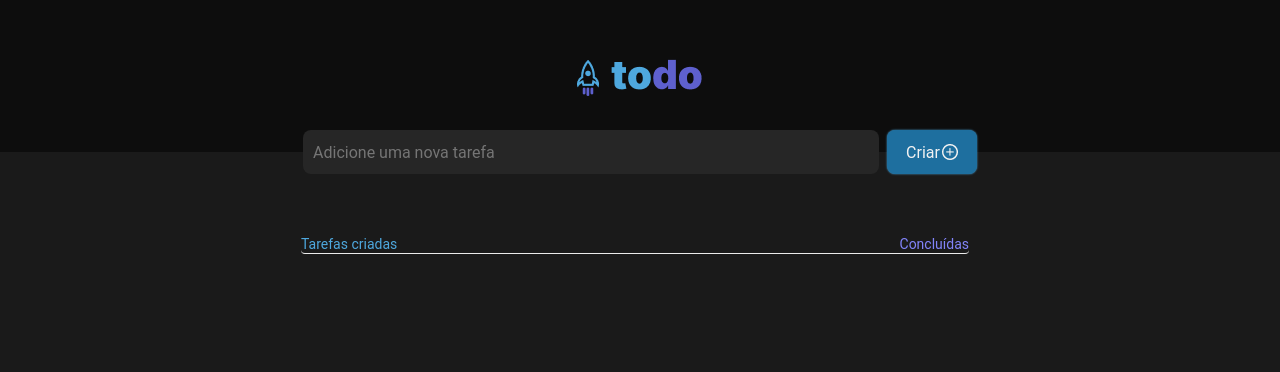
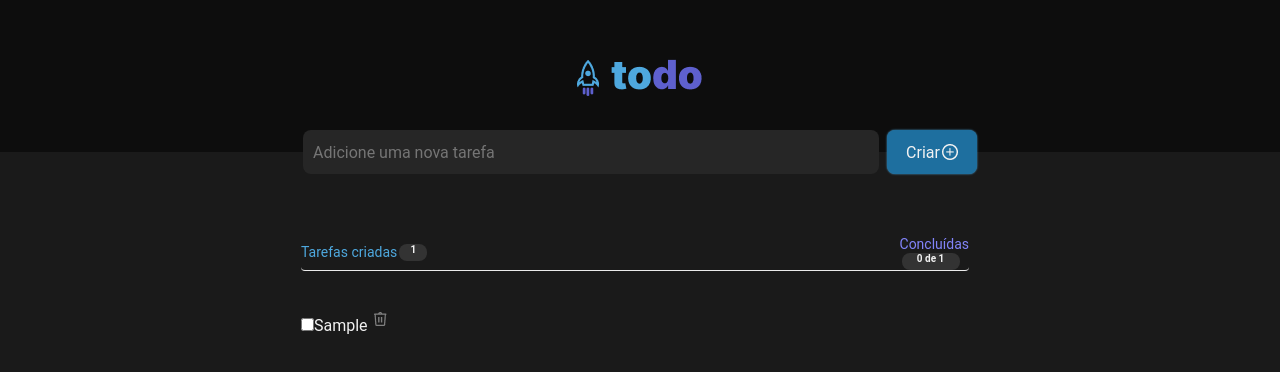
Before and after one commit to ricardocr18/rocketseat-react-projeto01, a React (Vite) app: page / in a window 1280 px wide. Both pictures are taken after typing "Sample" into the empty fields and a click on the button "Criar". Shown: the top 372 px of the page. Built offline with nearby package versions, Linux system fonts and the light colour scheme; the HTML template or start-up script is replaced by a standard one.

Commit message:
como deletar tasks

```diff
--- a/package.json
+++ b/package.json
@@ -10,6 +10,9 @@
     "preview": "vite preview"
   },
   "dependencies": {
+    "@emotion/react": "^11.11.1",
+    "@emotion/styled": "^11.11.0",
+    "@mui/joy": "^5.0.0-beta.4",
     "react": "^18.2.0",
     "react-dom": "^18.2.0",
     "uuid": "^9.0.0"
--- a/src/components/Tasks/task.module.css
+++ b/src/components/Tasks/task.module.css
@@ -77,7 +77,7 @@ section {
     font-size: 14px;
 }
 
-.taskCriada > input {
+.taskCriada > p {
 
     background: var(--gray-400);
     border: 0;
@@ -99,7 +99,7 @@ section {
 
 }
 
-.taskConlcuidas > input {
+.taskConlcuidas > p {
     background: var(--gray-400);
     border: 0;
     border-radius: 8px;
@@ -118,7 +118,7 @@ section {
         flex-direction: row;
         justify-content: left;
         align-items: center;
-
+        color: var(--gray-100);  /* Criei agora */
         padding: 1rem 0;
         list-style: none;
 
--- a/src/components/Tasks/task.tsx
+++ b/src/components/Tasks/task.tsx
@@ -3,6 +3,7 @@ import plus from "../../assets/plus.png";
 import { useEffect, useState } from "react";
 import { v4 as uuidv4 } from "uuid";
 import { ITask } from "../../interfaces/iTask";
+import trash from "../../assets/trash.png"
 
 export function Task() {
   const [tasks, setTasks] = useState<ITask[]>([]);
@@ -17,20 +18,38 @@ export function Task() {
     event: React.FormEvent<HTMLFormElement>
   ) => {
     event.preventDefault(); // Impede o comportamento padrão de envio do formulário
-    //console.log("Nova tarefa:", newTask); // Você pode fazer algo com o valor aqui
-    if(newTask){
+    if (newTask) {
       const newTasks = {
         id: uuidv4(),
         title: newTask,
         isComplete: false,
-        }
+      };
 
-        setTasks((prevTasks) => [...prevTasks,newTasks])
+      setTasks((prevTasks) => [...prevTasks, newTasks]);
       // Limpa o campo de entrada após a submissão
       setNewTask("");
     }
+  };
 
+  const handleCompletedTask = (taskId: string) => {
+    setTasks((prevTasks) =>
+      prevTasks.map((task) =>
+        task.id === taskId ? { ...task, isComplete: !task.isComplete } : task
+      )
+    );
+    console.log("Total de isComplete: ", tasks);
   };
+
+  const compited = tasks.filter((task) => {
+    const cont = task.isComplete === true;
+    return cont;
+  }).length;
+
+
+  const sumTasks = tasks.length;
+  console.log("Total de tarefas: ", sumTasks);
+
+  const concluidas = ` ${compited} de ${sumTasks}`;
 
   return (
     <section className={styles.section}>
@@ -56,13 +75,29 @@ export function Task() {
         <header className={styles.headerTask}>
           <div className={styles.taskCriada}>
             <span>Tarefas criadas</span>
-            {/* <input type="text" onChange={(e) => {}} value={totalTasks} /> */}
+            <p>{sumTasks}</p>
           </div>
           <div className={styles.taskConlcuidas}>
             <span>Concluídas</span>
-            {/* <input onChange={(e) => {}} type="text" value={concluidas} /> */}
+            <p>{concluidas}</p>
           </div>
         </header>
+        <div>
+          <ul className={styles.taskList}>
+            {tasks.map((item) => (
+                <li key={item.id}>
+                    <input
+                     type="checkbox"
+                     checked={item.isComplete}
+                     onChange={() => handleCompletedTask(item.id)}
+                      />
+                    {item.title}
+                    <img src={trash} alt="Lixeira"/>
+                </li>
+
+            ))}
+          </ul>
+        </div>
       </main>
     </section>
   );
```
Also changed, not shown: src/assets/trash.png (added), 1 other file (tests, documents, lock files or other folders). Lines whose indentation alone changed are shown as unchanged.
